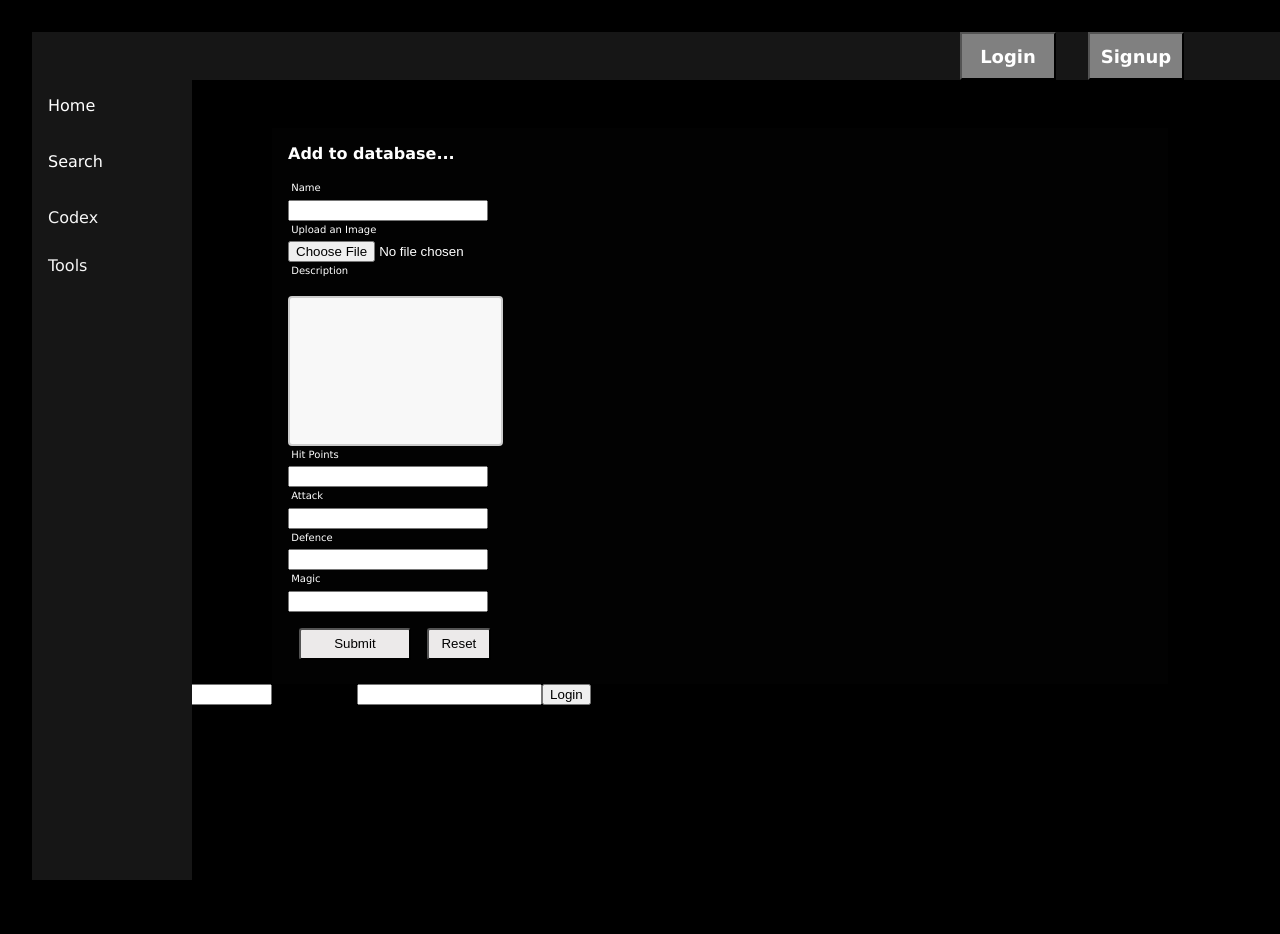
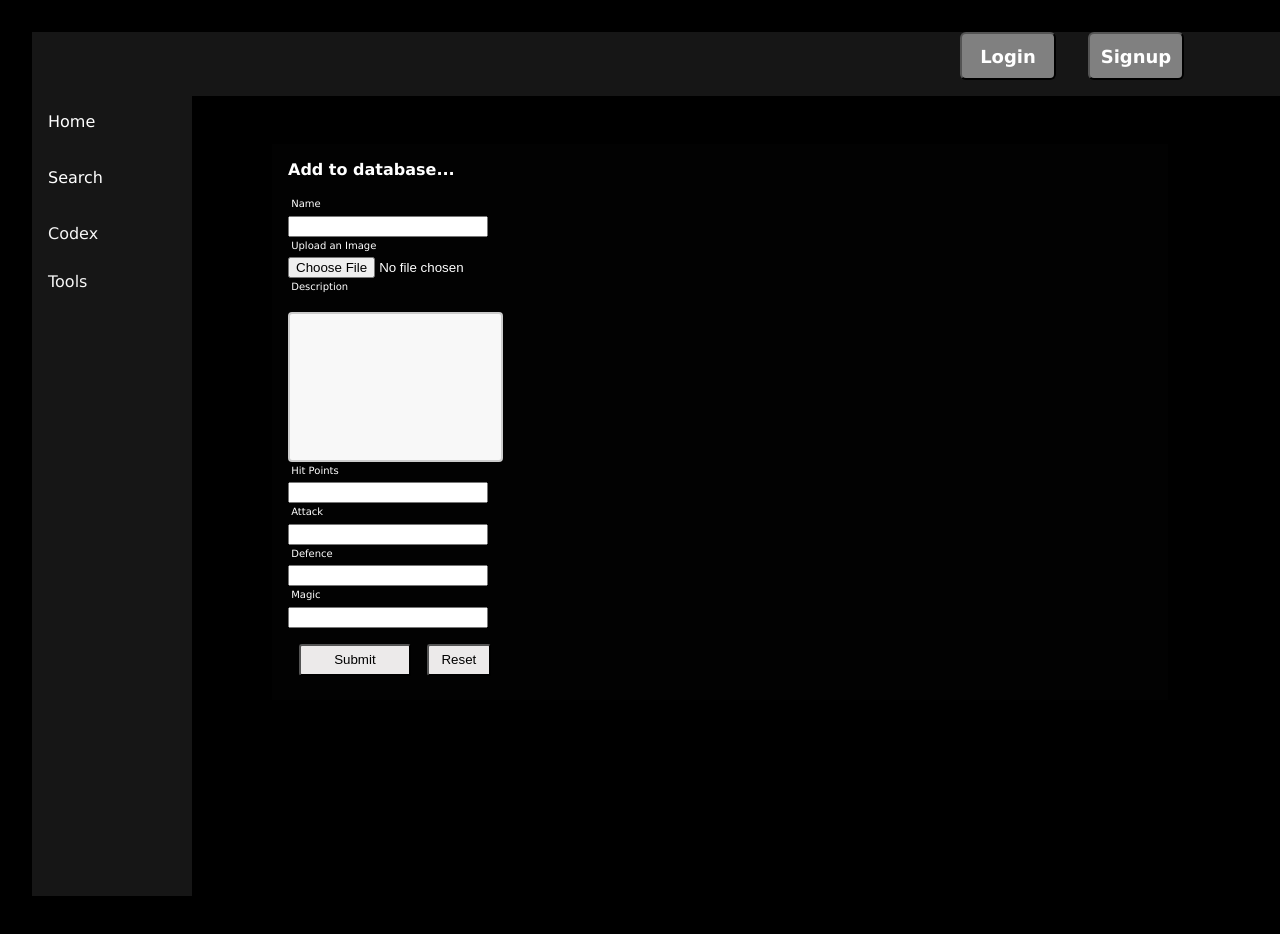
Before and after one commit to dnlstronge/monsters-db, a React (Create React App) app: page /tools in a window 1280 px wide. Shown: the top 934 px of the page. Built offline with nearby package versions, Linux system fonts and the light colour scheme.

Commit message:
[x] - login persists and moved logic to logout page

```diff
--- a/src/App.tsx
+++ b/src/App.tsx
@@ -13,6 +13,8 @@ import Places from './Components/Pages/PlacesAZ/Places';
 import Misc from './Components/Pages/MiscAZ/Misc';
 import AddCreature from './Components/Tools/AddCreature';
 import SearchResults from './Components/Pages/SearchResults/SearchResults';
+import Login from './Components/LoginSignup/Login';
+import Signup from './Components/LoginSignup/Signup';
 
 function App() {
   const [showCreaturesAZ, setShowCreaturesAZ] = useState(false)
@@ -35,6 +37,8 @@ function App() {
       <div data-testid="panel" className={classes.panel}>
       <Routes>
           <Route path="/" element={<Home/>}></Route>
+          <Route path="/login" element={<Login />} />
+          <Route path="/signup" element={<Signup />} />
           <Route path="/codex/creaturesaz" element={<CreaturesAZ/>} />
           <Route path="/codex/placesaz" element = {<Places />} />
           <Route path="/codex/miscaz" element = {<Misc />} />
--- a/src/Components/Home/Home.tsx
+++ b/src/Components/Home/Home.tsx
@@ -23,7 +23,7 @@ const [testMonsterOK, setTestMonsterOK] = useState(false)
   return (
     <div  className={classes.container}>
       <section className={classes.lands}>
-        <LoginSignup />
+
       </section>
        <h5 className={classes.heading}>Welcome to Monsters-db</h5>
        <p className={classes.para}>This front-end app allows users to view and create fictional entries for different types of
--- a/src/Components/Nav/TopNav.module.css
+++ b/src/Components/Nav/TopNav.module.css
@@ -1,9 +1,11 @@
 .container {
     display: flex;
     flex-direction: row;
-    height: 3rem;
+    height: 4rem;
     width: 100%;
     background: rgb(22, 22, 22);
+    margin-bottom: 0;
+    padding: 0;
 
 }
 
@@ -20,6 +22,7 @@
     margin-left: 2rem;
     height: 3rem;
     width: 6rem;
+    border-radius: 6px;
 
 }
 
--- a/src/Components/Nav/TopNav.tsx
+++ b/src/Components/Nav/TopNav.tsx
@@ -1,11 +1,42 @@
 import React from 'react'
 import classes from "./TopNav.module.css"
+import { Link } from 'react-router-dom'
+import { useDispatch, useSelector } from 'react-redux'
+import { RootState } from '../../Redux/store'
+import { setLogout } from '../../Redux/authContextSlice'
+import { signOut, getAuth } from 'firebase/auth'
+
+
+
 const TopNav = () => {
+
+  const showLoginandSignup = useSelector((state: RootState) => state.authentication.isAuth)
+  const dispatch = useDispatch()
+  /* handlers */
+  const handleLogout = () => {
+    dispatch(setLogout())
+        const auth = getAuth();
+         signOut(auth).then(() => {
+  // Sign-out successful.
+        }).catch((error) => {
+  // An error happened.
+        });
+  }
   return (
     <div className={classes.container}>
         <section className={classes.buttons}>
-            <button className={classes.btn}>Login</button>
-            <button className={classes.btn}>Signup</button>
+            {!showLoginandSignup &&
+            <Link to="/login">
+                <button className={classes.btn}>Login</button>
+            </Link>}
+            {!showLoginandSignup &&
+            <Link to="/signup">
+                 <button className={classes.btn}>Signup</button>
+            </Link>}
+            {showLoginandSignup &&
+              <button onClick={handleLogout} className={classes.btn}>Logout</button>}
+
+
         </section>
 
     </div>
```
